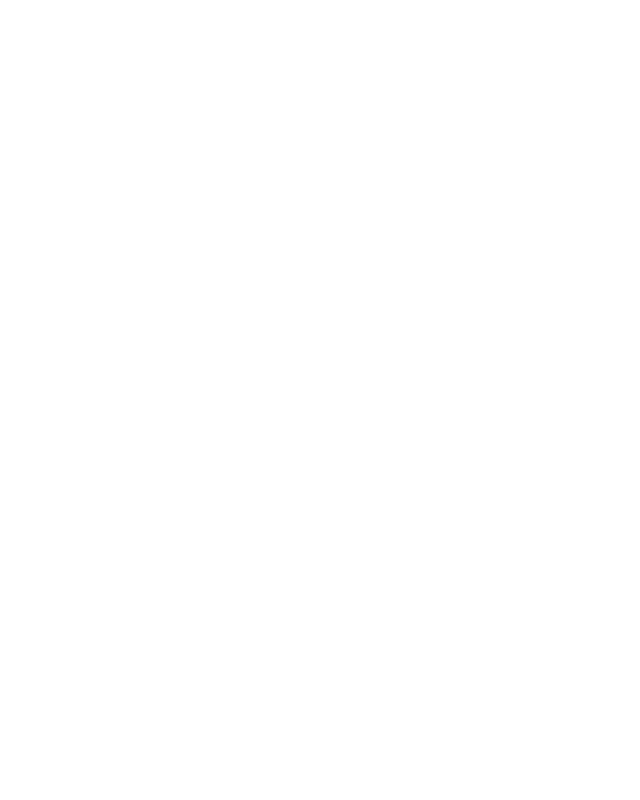
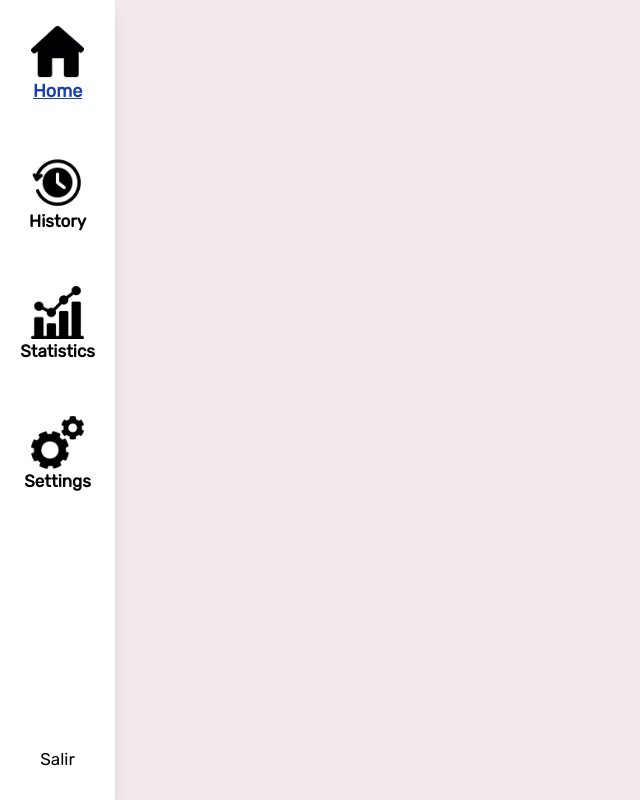
Before and after one commit to Elvendetacos/Amili, a React (Vite) app: page /home/statistics in a window 1280 px wide. Before the commit this address had no page. Shown: the whole page, without its empty margins (0-640 px from the left). Built offline with nearby package versions, Linux system fonts and the light colour scheme; a web font is replaced by a local one; what tailwindcss-animated would draw is missing.

Commit message:
placeholder Statistics view

```diff
--- a/src/Routes/router.jsx
+++ b/src/Routes/router.jsx
@@ -6,15 +6,17 @@
 import LandingPage from "../pages/landingPage";
 import History from "../pages/history";
 import { ProtectedRoutes } from "../components/protectedRoutes";
+import Statistics from "../pages/statistics";
 
 function Router() {
   return (
     <BrowserRouter>
       <Routes>
-        <Route element={<ProtectedRoutes/>}>
+        {/* <Route element={<ProtectedRoutes/>}> */}
           <Route path="/home" element={<Home/>}></Route>
           <Route path="/home/history" element={<History/>}></Route>
-        </Route>
+          <Route path="/home/statistics" element={<Statistics/>} ></Route>
+        {/* </Route> */}
         <Route path="/login" element={<Login/>}></Route>
         <Route path="/register" element={<Register/>}></Route>
         <Route path="/key" element={<ProductKey/>}></Route>
--- /dev/null
+++ b/src/pages/statistics.jsx
@@ -0,0 +1,11 @@
+import SideBar from "../layouts/sideBar";
+
+function Statistics() {
+    return (
+        <div className="h-[100vmin]  w-[100%] bg-[#F2EAEA] flex">
+            <SideBar></SideBar>
+        </div>
+     );
+}
+
+export default Statistics;
```
